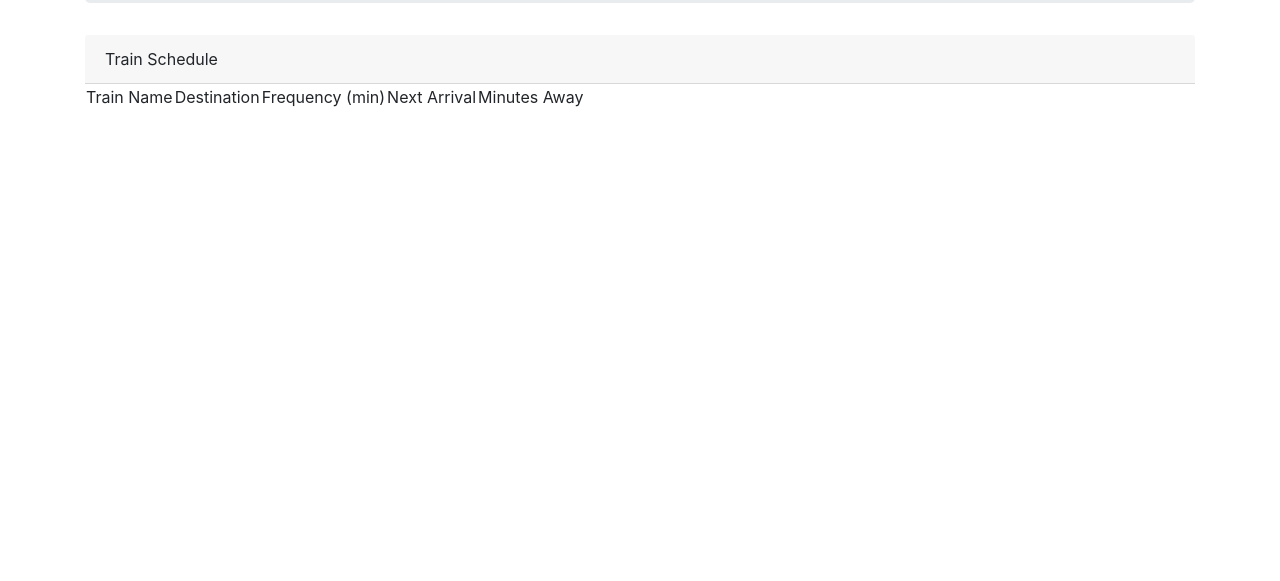
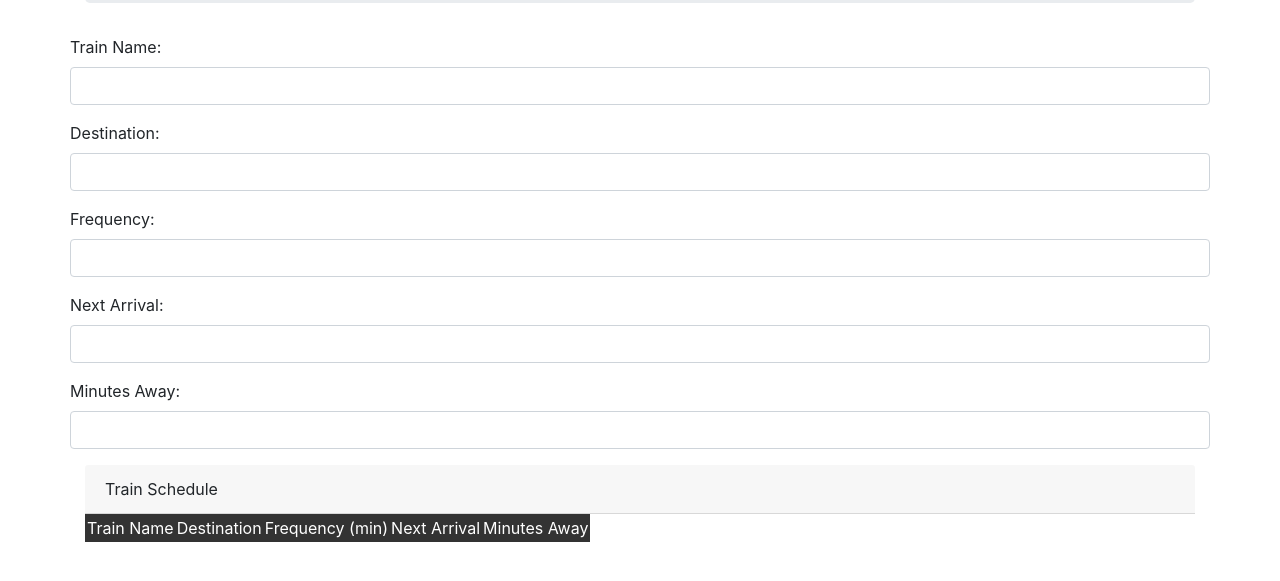
Before and after one commit to henkat13/Train-Schedule, a plain HTML site: page index.html in a window 1280 px wide. Shown: the part 181-762 px from the top of the page. Drawn offline with nearby package versions, Linux system fonts and the light colour scheme.

Commit message:
Form added

```diff
--- a/index.html
+++ b/index.html
@@ -5,10 +5,10 @@
   <meta charset="UTF-8">
 
   <title>All Aboard!</title>
-  <link rel="stylesheet" type="text/css" href="theme.css">
+  <link rel="stylesheet" type="text/css" href="style.css">
   <link rel="stylesheet" href="https://stackpath.bootstrapcdn.com/bootstrap/4.3.1/css/bootstrap.min.css"
     integrity="sha384-ggOyR0iXCbMQv3Xipma34MD+dH/1fQ784/j6cY/iJTQUOhcWr7x9JvoRxT2MZw1T" crossorigin="anonymous">
-  <script src="myscripts.js"></script>
+  <script src="js.js"></script>
 
 </head>
 
@@ -22,6 +22,28 @@
     <div class="jumbotron">
       <h1 class="text-center">Chugga Chugga Choo Choo</h1>
     </div>
+    <form role="form">
+      <div class="form-group row">
+        <label for="train-input">Train Name:</label>
+        <input class="form-control" id="train-input" type="text">
+      </div>
+      <div class="form-group row">
+        <label for="destination-input">Destination:</label>
+        <input class="form-control" id="destination-inout" type="text">
+      </div>
+      <div class="form-group row">
+        <label for="frequency-input">Frequency:</label>
+        <input class="form-control" id="frequency-input" type="number">
+      </div>
+      <div class="form-group row">
+        <label for="next-arrival input">Next Arrival:</label>
+        <input class="form-control" id="next-arrival input" type="text">
+      </div>
+      <div class="form-group row">
+        <label for="minutesAway">Minutes Away:</label>
+        <input class="form-control" id="minutesAway-input" type="hh:mm">
+      </div>
+    </form>
     <table>
       <thead>
         <div class="row">
@@ -71,16 +93,13 @@
     $("#add-user").on("click", function(event) {
       event.preventDefault();
 
-      // YOUR TASK!!!
-      // Code in the logic for storing and retrieving the most recent user.
-      // Don't forget to provide initial data to your Firebase database.
       trainName = $("#train-name-input").val().trim();
       destination = $("#destination-input").val().trim();
       frequency = $("#frequency-input").val().trim();
       nextArrival = $("#nextArrival-input").val().trim();
       minutesAway = $("#minutesAway-input").val().trim();
 
-      // Code for the push
+
       dataRef.ref().push({
 
         trainName: Train-Name,
```
